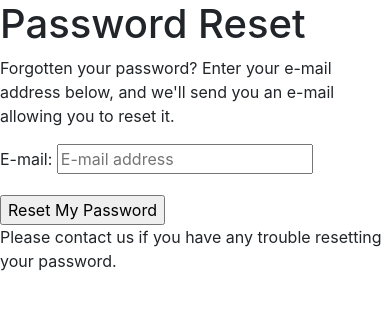
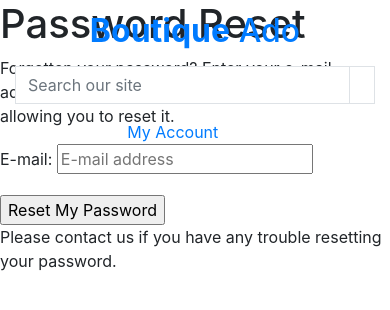
Before and after one commit to PSebastian96/BoutiqueAdo, a Django app: page /accounts/password/reset/ in a window 390 px wide. Shown: the top 310 px of the page. Run offline with Django 3.2, Linux system fonts and the light colour scheme; some libraries are stand-ins or nearby versions.

Commit message:
css and base added

```diff
--- a/templates/base.html
+++ b/templates/base.html
@@ -1,9 +1,9 @@
 {% load static %}
+
 <!DOCTYPE html>
 <html lang="en">
   <head>
     {% block meta %}
-    <!-- Required meta tags -->
     <meta http-equiv="X-UA-Compatible" content="ie=edge" />
     <meta charset="utf-8" />
     <meta
@@ -11,37 +11,130 @@
       content="width=device-width, initial-scale=1, shrink-to-fit=no"
     />
     {% endblock %} {% block extra_meta %} {% endblock %} {% block corecss %}
-    <!-- Bootstrap CSS -->
     <link
       rel="stylesheet"
-      href="https://cdn.jsdelivr.net/npm/bootstrap@4.6.2/dist/css/bootstrap.min.css"
-      integrity="sha384-xOolHFLEh07PJGoPkLv1IbcEPTNtaed2xpHsD9ESMhqIYd0nLMwNLD69Npy4HI+N"
+      href="https://stackpath.bootstrapcdn.com/bootstrap/4.4.1/css/bootstrap.min.css"
+      integrity="sha384-Vkoo8x4CGsO3+Hhxv8T/Q5PaXtkKtu6ug5TOeNV6gBiFeWPGFN9MuhOf23Q9Ifjh"
       crossorigin="anonymous"
     />
     {% endblock %} {% block extra_css %} {% endblock %} {% block corejs %}
-    <!-- JS and JQuery  section -->
     <script
-      src="https://cdn.jsdelivr.net/npm/jquery@3.5.1/dist/jquery.min.js"
-      integrity="sha256-9/aliU8dGd2tb6OSsuzixeV4y/faTqgFtohetphbbj0="
+      src="https://code.jquery.com/jquery-3.4.1.slim.min.js"
+      integrity="sha384-J6qa4849blE2+poT4WnyKhv5vZF5SrPo0iEjwBvKU7imGFAV0wwj1yYfoRSJoZ+n"
       crossorigin="anonymous"
     ></script>
     <script
-      src="https://cdn.jsdelivr.net/npm/bootstrap@4.6.2/dist/js/bootstrap.bundle.min.js"
-      integrity="sha384-Fy6S3B9q64WdZWQUiU+q4/2Lc9npb8tCaSX9FK7E8HnRr0Jz8D6OP9dO5Vg3Q9ct"
+      src="https://cdn.jsdelivr.net/npm/popper.js@1.16.0/dist/umd/popper.min.js"
+      integrity="sha384-Q6E9RHvbIyZFJoft+2mJbHaEWldlvI9IOYy5n3zV9zzTtmI3UksdQRVvoxMfooAo"
+      crossorigin="anonymous"
+    ></script>
+    <script
+      src="https://stackpath.bootstrapcdn.com/bootstrap/4.4.1/js/bootstrap.min.js"
+      integrity="sha384-wfSDF2E50Y2D1uUdj0O3uMBJnjuUD4Ih7YwaYd1iqfktj0Uod8GCExl3Og8ifwB6"
       crossorigin="anonymous"
     ></script>
     {% endblock %} {% block extra_js %} {% endblock %}
 
-    <title>Boutique Ado {% block extra_title %} {% endblock %}</title>
+    <title>Boutique Ado {% block extra_title %}{% endblock %}</title>
   </head>
 
   <body>
-    <header class="container-fluid fixed-top"></header>
+    <header class="container-fluid fixed-top">
+      <div class="row">
+        <div
+          class="col-12 col-lg-4 my-auto py-1 py-lg-0 text-center text-lg-left"
+        >
+          <a href="{% url 'home' %}" class="nav-link main-logo-link">
+            <h2 class="logo-font text-black my-0">
+              <strong>Boutique</strong> Ado
+            </h2>
+          </a>
+        </div>
+        <div class="col-12 col-lg-4 my-auto py-1 py-lg-0">
+          <form method="GET" action="">
+            <div class="input-group w-100">
+              <input
+                class="form-control border border-black rounded-0"
+                type="text"
+                name="q"
+                placeholder="Search our site"
+              />
+              <div class="input-group-append">
+                <button
+                  class="form-control btn btn-black border border-black rounded-0"
+                  type="submit"
+                >
+                  <span class="icon">
+                    <i class="fas fa-search"></i>
+                  </span>
+                </button>
+              </div>
+            </div>
+          </form>
+        </div>
+        <div class="col-12 col-lg-4 my-auto py-1 py-lg-0">
+          <ul class="list-inline list-unstyled text-center text-lg-right my-0">
+            <li class="list-inline-item dropdown">
+              <a
+                class="text-black nav-link"
+                href="#"
+                id="user-options"
+                data-toggle="dropdown"
+                aria-haspopup="true"
+                aria-expanded="false"
+              >
+                <div class="text-center">
+                  <div><i class="fas fa-user fa-lg"></i></div>
+                  <p class="my-0">My Account</p>
+                </div>
+              </a>
+              <div
+                class="dropdown-menu border-0"
+                aria-labelledby="user-options"
+              >
+                {% if request.user.is_authenticated %}
+                <!---->
+                {% if request.user.is_superuser %}
+                <a href="" class="dropdown-item">Product Management</a>
+                {% endif %}
+                <a href="" class="dropdown-item">My Profile</a>
+                <a href="{% url 'account_logout' %}" class="dropdown-item"
+                  >Logout</a
+                >
+                {% else %}
+                <a href="{% url 'account_signup' %}" class="dropdown-item"
+                  >Register</a
+                >
+                <a href="{% url 'account_login' %}" class="dropdown-item"
+                  >Login</a
+                >
+                {% endif %}
+              </div>
+            </li>
+            <li class="list-inline-item">
+              <a
+                class="{% if grand_total %}text-info font-weight-bold{% else %}text-black{% endif %} nav-link"
+                href=""
+              >
+                <div class="text-center">
+                  <div><i class="fas fa-shopping-bag fa-lg"></i></div>
+                  <p class="my-0">
+                    {% if grand_total %} ${{ grand_total|floatformat:2 }} {%
+                    else %} $0.00 {% endif %}
+                  </p>
+                </div>
+              </a>
+            </li>
+          </ul>
+        </div>
+      </div>
+    </header>
 
     {% if messages %}
     <div class="message-container"></div>
-    {% endif %} {% block page_header %} {% endblock %} {% block content %}
-    <h1>random text</h1>
-    {% endblock %} {% block postloadjs %} {% endblock %}
+    <!---->
+    {% endif %}<!---->
+    {% block page_header %} {% endblock %}<!---->
+    {% block content %} {% endblock %} {% block postloadjs %} {% endblock %}
   </body>
 </html>
```
Also changed, not shown: home/templates/home/index.html (+25 -2 lines), static/css/base.css (added, +81 -0 lines).
